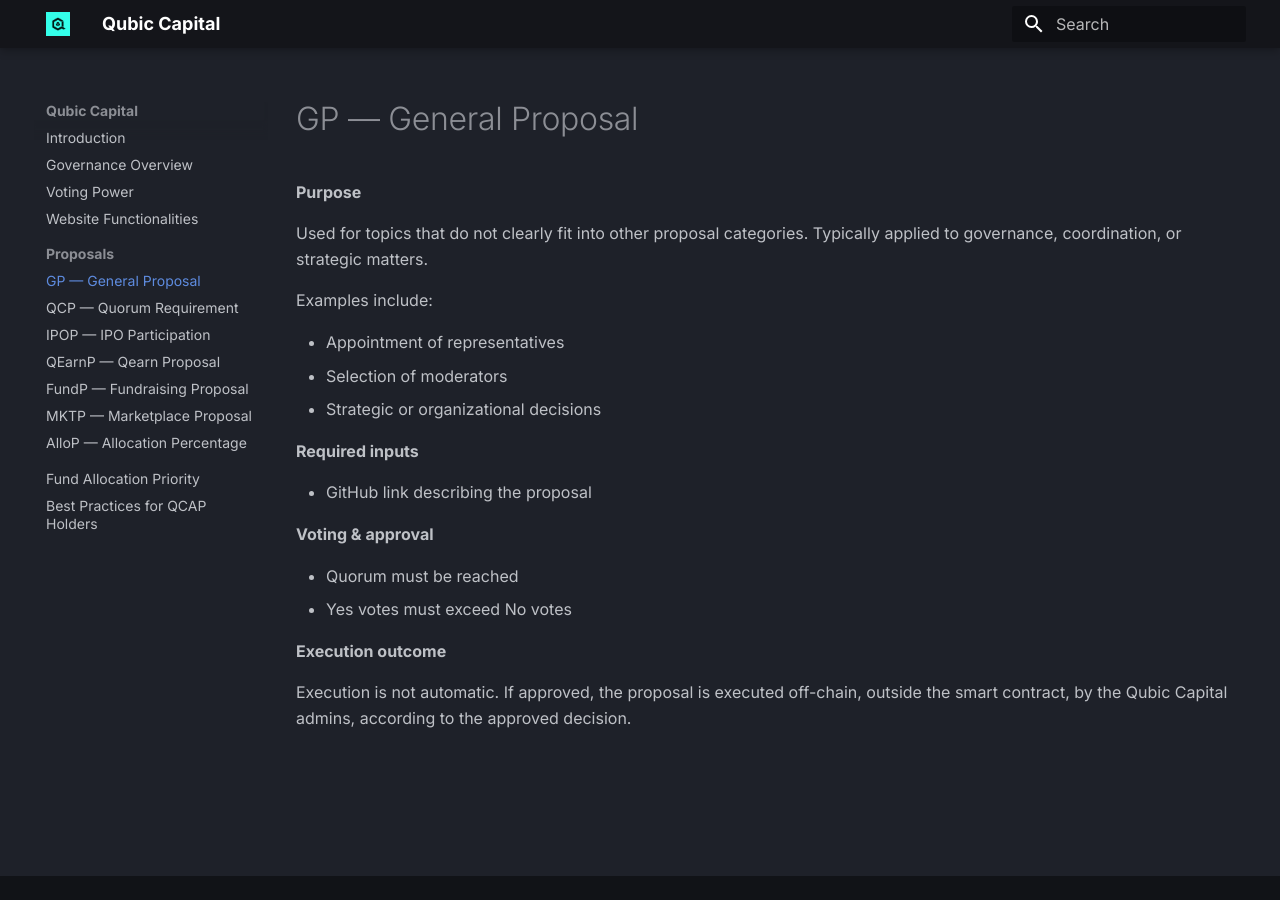
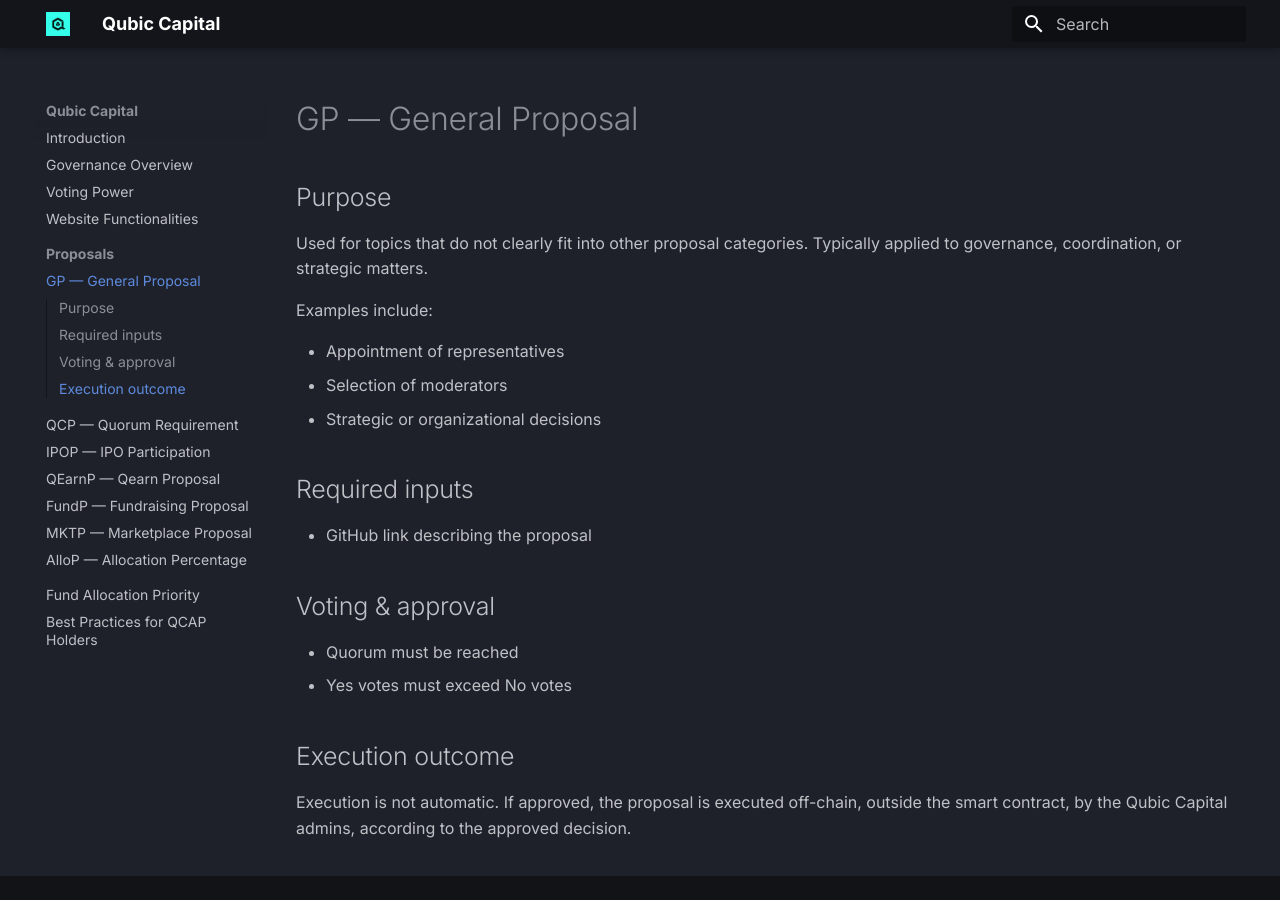
Before and after one commit to HermanToothrot10/qubic-capital-manual, an MkDocs documentation site: the page built from docs/proposals/gp.md, in a window 1280 px wide. Built offline with MkDocs 1.6.1 and Material for MkDocs 9.7.7, drawn with Linux system fonts in a browser that asks for light colours.

Commit message:
Update gp.md

```diff
--- a/docs/proposals/gp.md
+++ b/docs/proposals/gp.md
@@ -1,6 +1,6 @@
 # GP — General Proposal
 
-**Purpose**
+## Purpose
 
 Used for topics that do not clearly fit into other proposal categories. Typically applied to governance, coordination, or strategic matters.
 
@@ -10,15 +10,15 @@
 - Selection of moderators
 - Strategic or organizational decisions
 
-**Required inputs**
+## Required inputs
 
 - GitHub link describing the proposal
 
-**Voting & approval**
+## Voting & approval
 
 - Quorum must be reached
 - Yes votes must exceed No votes
 
-**Execution outcome**
+## Execution outcome
 
 Execution is not automatic. If approved, the proposal is executed off-chain, outside the smart contract, by the Qubic Capital admins, according to the approved decision.
```
